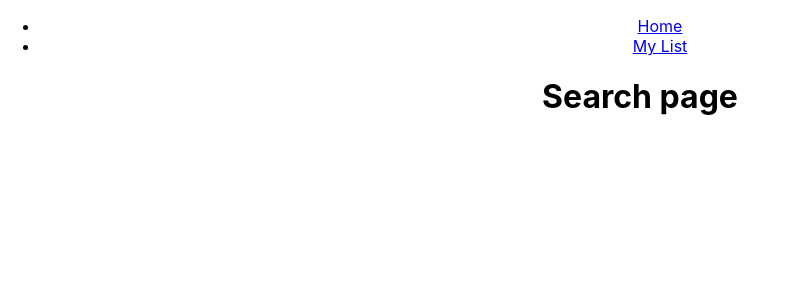
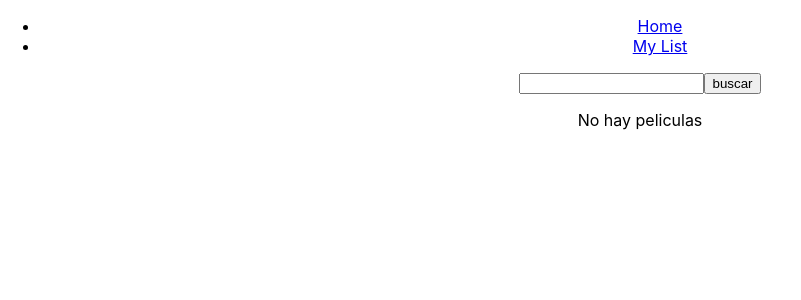
Before and after one commit to jcoastDev/pruebaTecnica1, a React (Create React App) app: page / in a window 1280 px wide. Shown: the top 300 px of the page, without its empty margins (0-801 px from the left). Built offline with nearby package versions, Linux system fonts and the light colour scheme.

Commit message:
Add FilmList & GetFilms

```diff
--- a/src/App.js
+++ b/src/App.js
@@ -1,10 +1,11 @@
 import './App.css';
 
-import Search from './pages/Search/Search';
 import MyList from './pages/MyList/MyList';
+import SearchInput from './pages/SearchInput/SearchInput';
+import Film from './pages/Film/Film';
 import Menu from './components/Menu/Menu';
 
-import { BrowserRouter as Router, Switch, Route, Link } from 'react-router-dom';
+import { BrowserRouter as Router, Switch, Route } from 'react-router-dom';
 
 function App() {
   return (
@@ -14,10 +15,13 @@ function App() {
           <Menu />
           <Switch>
             <Route exact path="/">
-              <Search />
+              <SearchInput />
             </Route>
             <Route path="/myList">
               <MyList />
+            </Route>
+            <Route path="/film/:id">
+              <Film />
             </Route>
           </Switch>
         </div>
--- a/src/components/FilmList/FilmList.js
+++ b/src/components/FilmList/FilmList.js
@@ -1,5 +1,15 @@
-import './Search.css';
+import './FilmList.css';
 
-export default function Search() {
-  return <h1>Search page</h1>;
+export default function FilmList({ films }) {
+  return (
+    <ul>
+      {films.map((film) => (
+        <>
+          <img src={`https://image.tmdb.org/t/p/w200${film.poster_path}`} />
+          <p>{film.title}</p>
+          <p>{film.release_date}</p>
+        </>
+      ))}
+    </ul>
+  );
 }
--- /dev/null
+++ b/src/components/PageSelector/PageSelector.js
@@ -0,0 +1,11 @@
+import './PageSelector.css';
+
+export default function PageSelector({ page, maxPage, setPage }) {
+  return (
+    <nav>
+      <a>Anterior</a>
+
+      <a>Siguiente</a>
+    </nav>
+  );
+}
--- a/src/components/SearchInput/SearchInput.js
+++ /dev/null
@@ -1,5 +0,0 @@
-import './Search.css';
-
-export default function Search() {
-  return <h1>Search page</h1>;
-}
--- /dev/null
+++ b/src/helpers/getFilms.js
@@ -0,0 +1,9 @@
+export default async function getFilms(keyword, page) {
+  const URL = `https://api.themoviedb.org/3/search/movie?api_key=8f781d70654b5a6f2fa69770d1d115a3&query=${keyword}&page=${page}`;
+
+  return await fetch(URL)
+    .then((res) => res.json())
+    .then((response) => {
+      return response;
+    });
+}
--- /dev/null
+++ b/src/pages/Film/Film.js
@@ -0,0 +1,5 @@
+import './Film.css';
+
+export default function Film({ filmId }) {
+  return <h1>Film {`${filmId}`}</h1>;
+}
--- a/src/pages/Search/Search.js
+++ /dev/null
@@ -1,5 +0,0 @@
-import './Search.css';
-
-export default function Search() {
-  return <h1>Search page</h1>;
-}
--- /dev/null
+++ b/src/pages/SearchInput/SearchInput.js
@@ -0,0 +1,39 @@
+import { useState } from 'react';
+import getFilms from '../../helpers/getFilms';
+import FilmList from '../../components/FilmList/FilmList';
+
+import './SearchInput.css';
+import PageSelector from '../../components/PageSelector/PageSelector';
+
+export default function SearchInput() {
+  const [keyword, setKeyword] = useState('');
+  const [page, setPage] = useState('');
+  const [films, setFilms] = useState([]);
+
+  const handleSubmit = (e) => {
+    e.preventDefault();
+    getFilms(keyword, 1).then((films) => setFilms(films));
+    console.log(films);
+  };
+  const handleChange = (e) => {
+    setKeyword(e.target.value);
+  };
+
+  return (
+    <>
+      <form onSubmit={handleSubmit}>
+        <input onChange={handleChange} type="text" value={keyword}></input>
+        <button>buscar</button>
+      </form>
+
+      {films?.results?.length > 0 ? (
+        <>
+          <FilmList films={films.results} />
+          <PageSelector page={page} setPage={setPage} maxPage={films} />
+        </>
+      ) : (
+        <p>No hay peliculas</p>
+      )}
+    </>
+  );
+}
```
Also changed, not shown: src/components/FilmList/FilmList.css (added), src/components/PageSelector/PageSelector.css (added), src/pages/Film/Film.css (added), src/pages/SearchInput/SearchInput.css (added).
